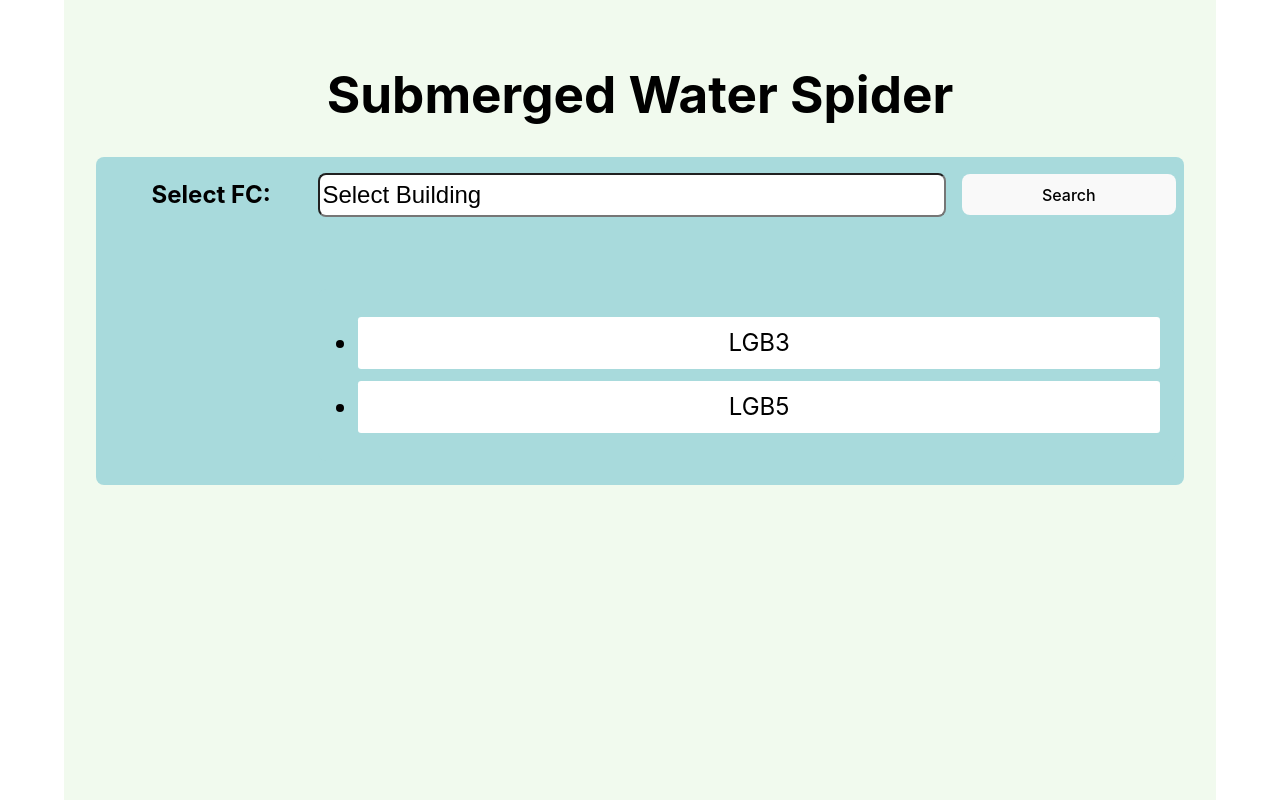
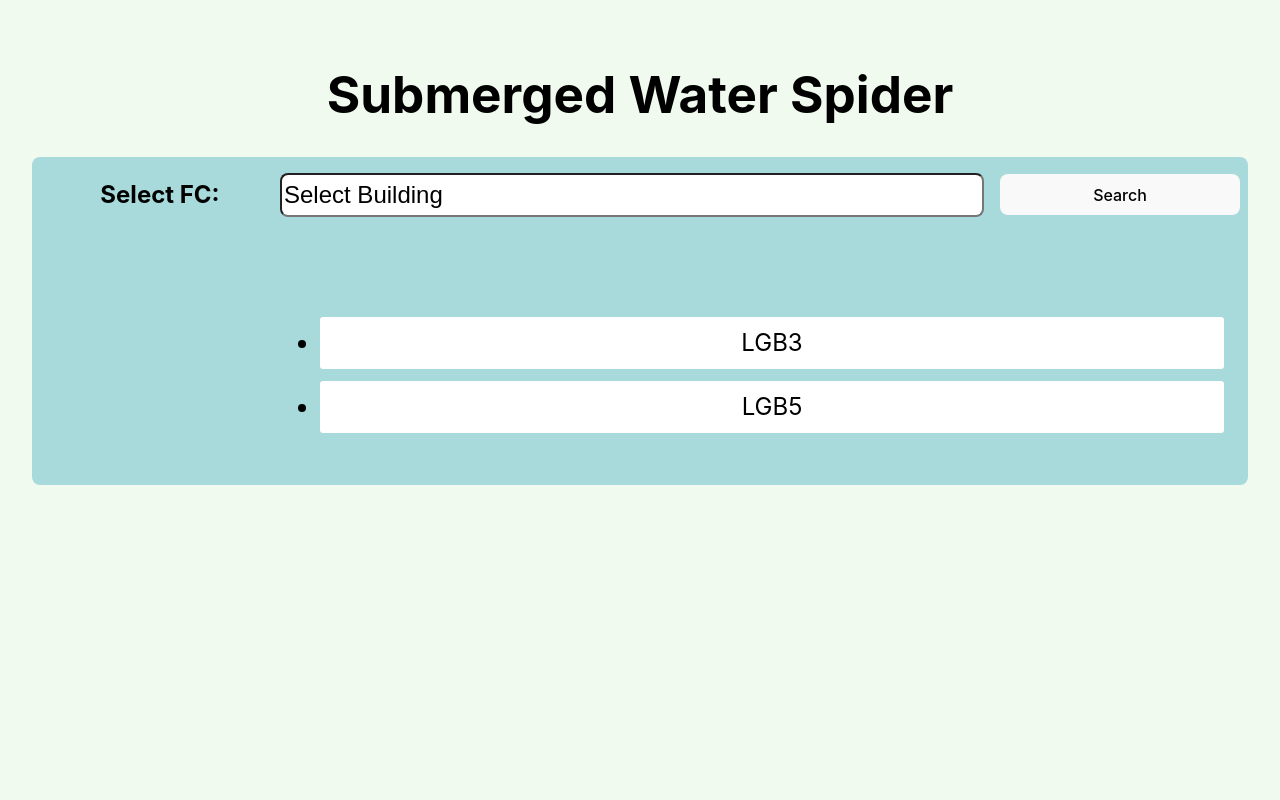
Before and after one commit to Jerbearone/SubmergedWaterSpider, a React (Vite) app: page / in a window 1280 px wide. Built offline with nearby package versions, Linux system fonts and the light colour scheme.

Commit message:
updated view width

```diff
--- a/src/App.css
+++ b/src/App.css
@@ -1,6 +1,6 @@
 #root {
   display: grid;
-  width: 85vw;
+  width: 100vw;
   column-gap: 1rem;
   row-gap: .5rem;
   margin: 0 auto;
```
